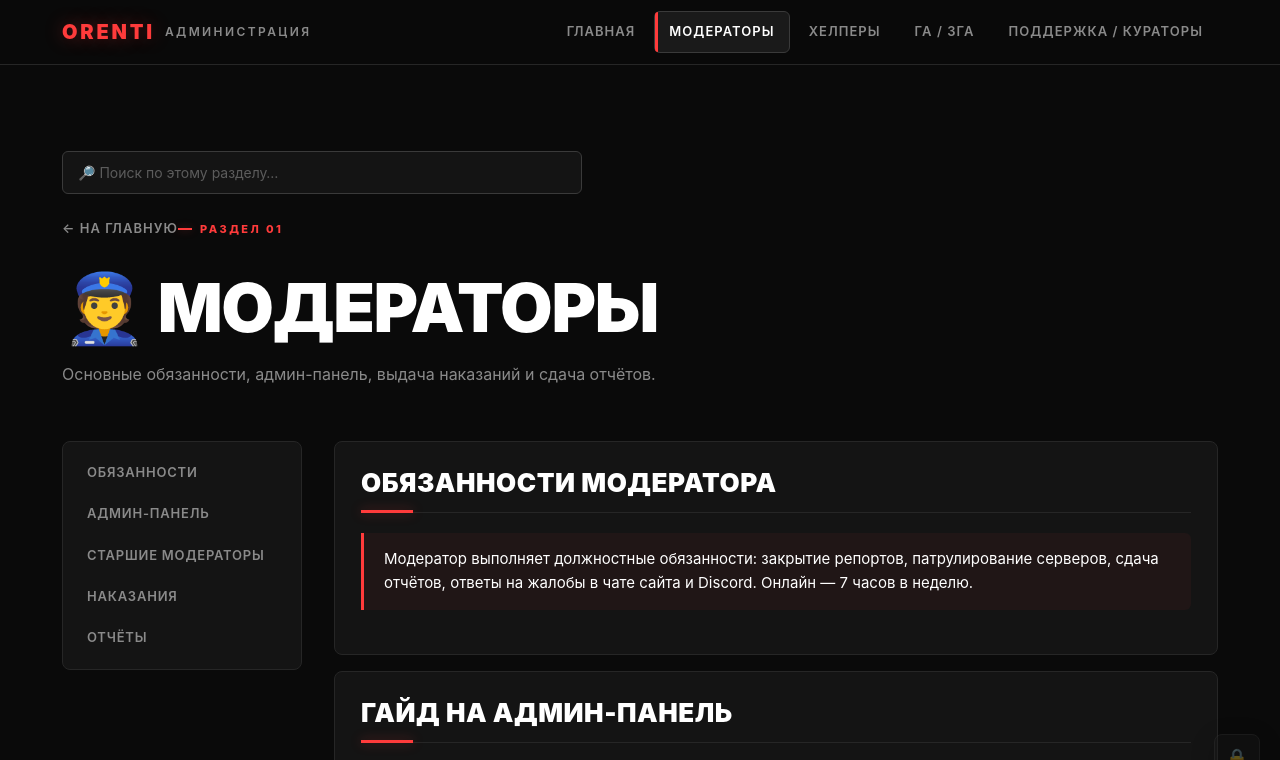
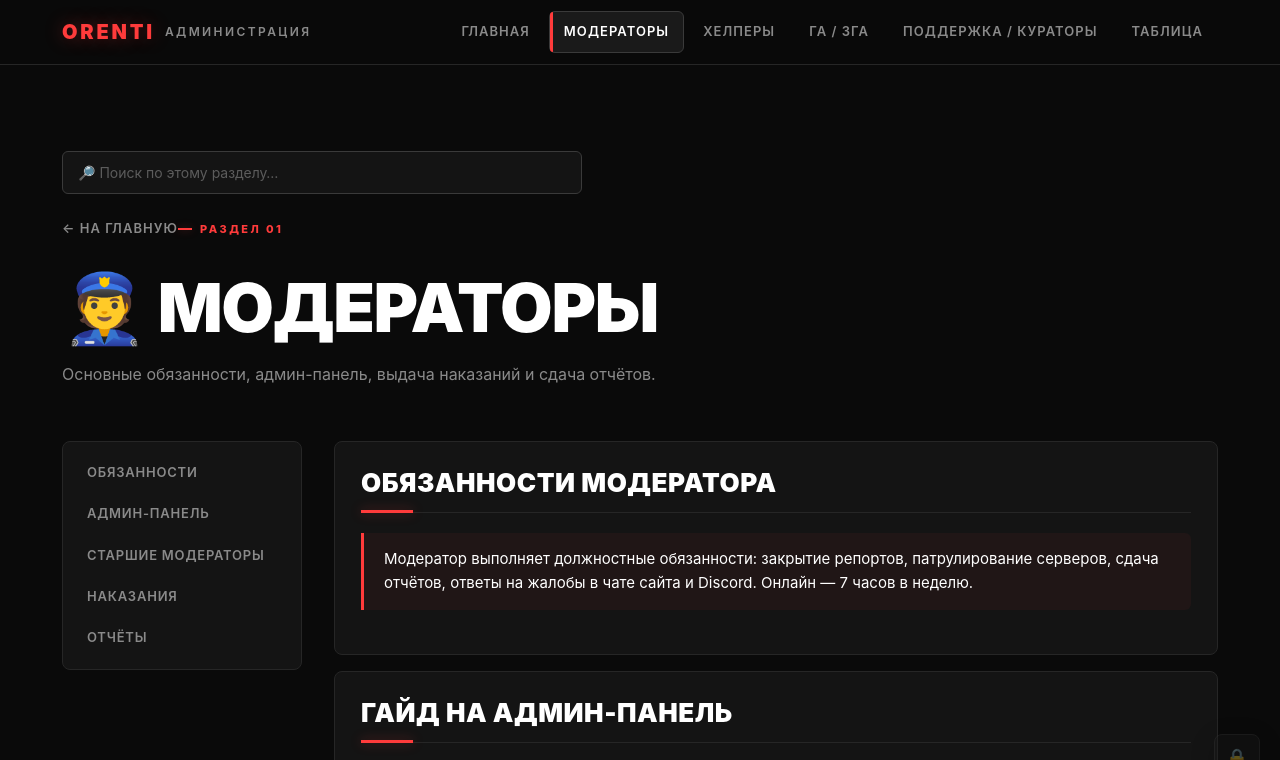
Before and after one commit to XRUMk1/orenti, a website: page moderators.html in a window 1280 px wide. Shown: the top 760 px of the page. Drawn offline with Linux system fonts and the light colour scheme; no server answers.

Commit message:
Update moderators.html

```diff
--- a/moderators.html
+++ b/moderators.html
@@ -3,7 +3,7 @@
 <link rel="icon" type="image/png" href="favicon.png">
 <link rel="apple-touch-icon" href="favicon.png">
 <link rel="stylesheet" href="style.css"></head><body>
-<header><div class="container nav"><a class="brand" href="index.html">ORENTI <span>Администрация</span></a><nav class="navlinks"><a href="index.html">Главная</a><a class="active" href="moderators.html">Модераторы</a><a href="helpers.html">Хелперы</a><a href="ga-zga.html">ГА / ЗГА</a><a href="support.html">Поддержка / кураторы</a></nav></div></header><main class="container">
+<header><div class="container nav"><a class="brand" href="index.html">ORENTI <span>Администрация</span></a><nav class="navlinks"><a href="index.html">Главная</a><a class="active" href="moderators.html">Модераторы</a><a href="helpers.html">Хелперы</a><a href="ga-zga.html">ГА / ЗГА</a><a href="support.html">Поддержка / кураторы</a><a href="table.html">Таблица</a></nav></div></header><main class="container">
 <div class="hero"><div class="toolbar"><input id="siteSearch" placeholder="🔎 Поиск по этому разделу…"></div><a class="back" href="index.html">← На главную</a><div class="kicker">Раздел 01</div><h1>👮 Модераторы</h1><p class="lead">Основные обязанности, админ-панель, выдача наказаний и сдача отчётов.</p></div>
 <div class="layout"><aside><div class="toc">
 <a href="#duties">Обязанности</a><a href="#panel">Админ-панель</a><a href="#senior">Старшие модераторы</a><a href="#punishments">Наказания</a><a href="#reports">Отчёты</a></div></aside>
```
